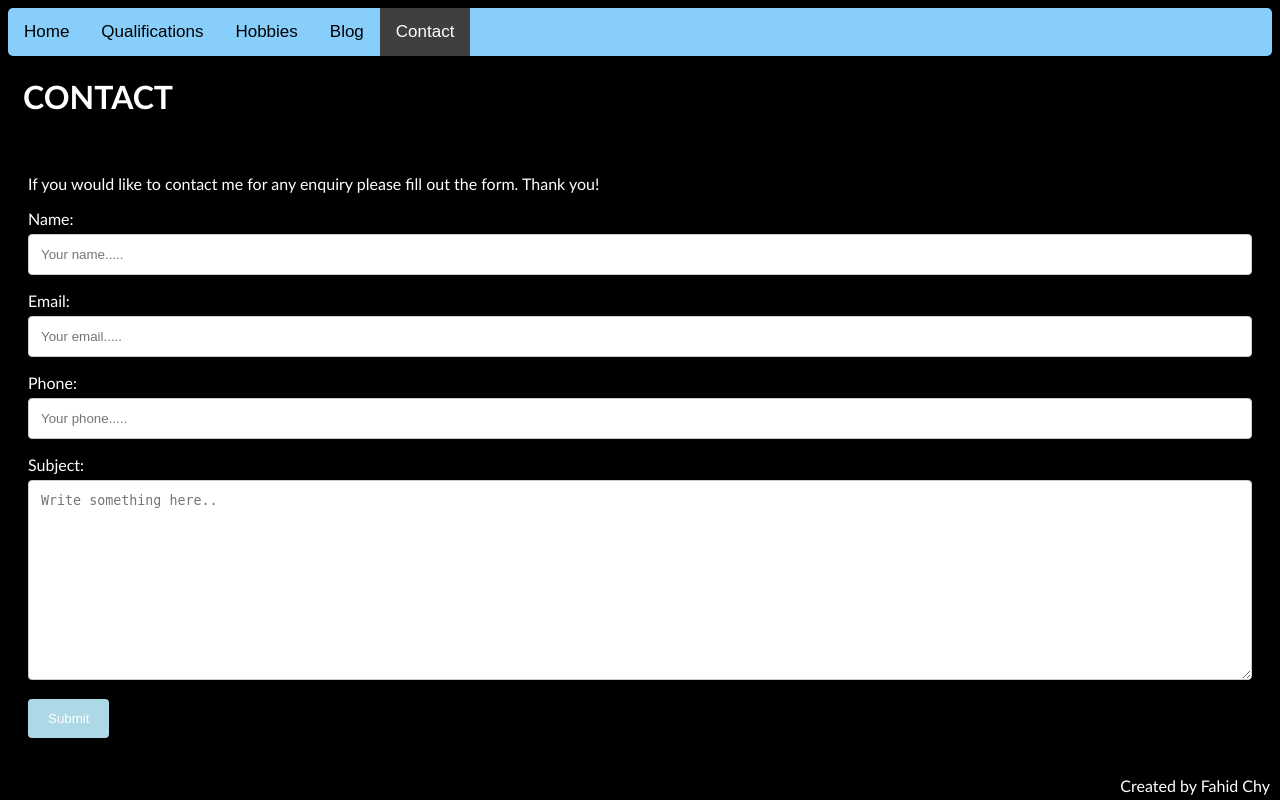
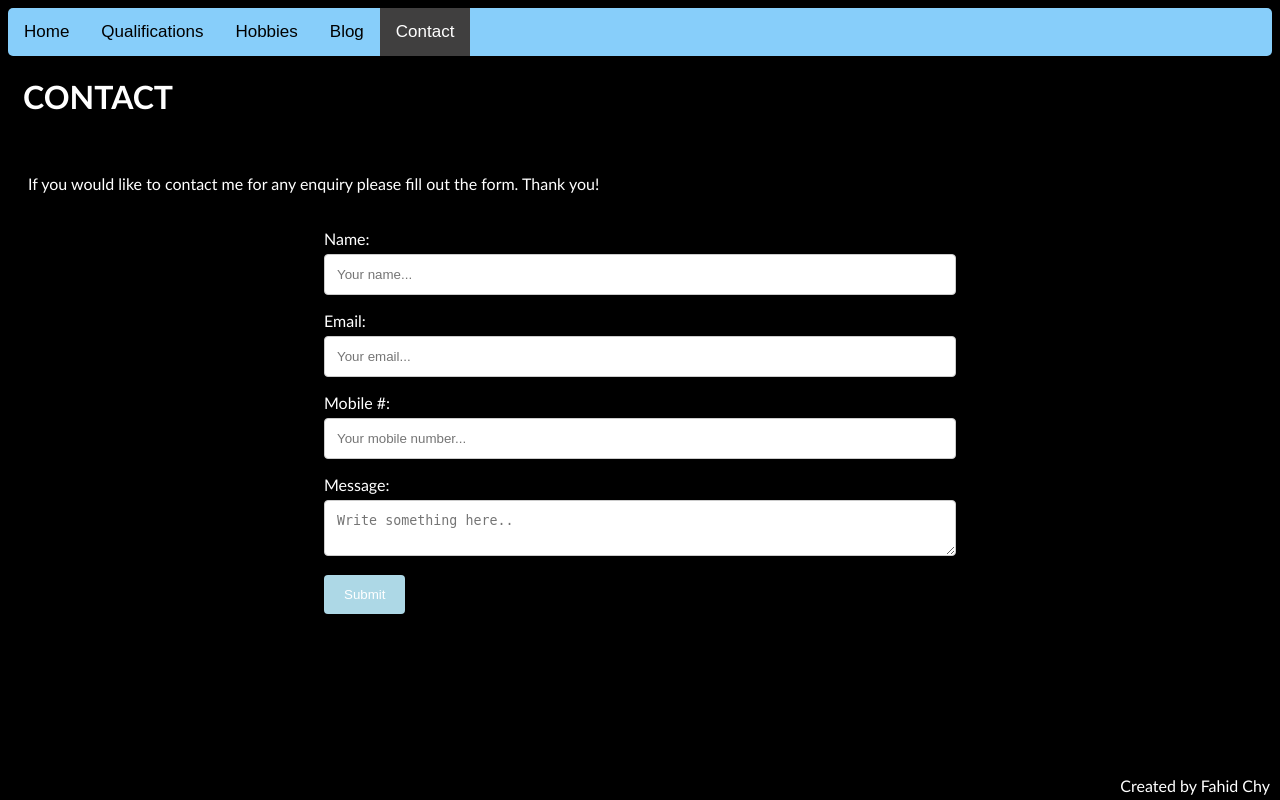
Before and after one commit to fahidchy/porto, a PHP site: page /contact.php in a window 1280 px wide. Run offline with PHP 8.4, Linux system fonts and the light colour scheme.

Commit message:
add send message/ validation/ style

```diff
--- a/contact.php
+++ b/contact.php
@@ -1,11 +1,31 @@
+<?php
+ include "./php/DatabaseConnection.php";
+ $connection = new DatabaseConnection("localhost");
+ $pdo = $connection-> connect();
+
+  if(isset($_POST['submit-contact-form'])){
+    $name = $_POST['name'];
+    $email = $_POST['email'];
+    $mobile = $_POST['mobile'];
+    $content = $_POST['message'];
+
+    $stmt = $pdo->prepare("INSERT INTO message (FROM_EMAIL,FROM_MOBILE, FROM_NAME, CONTENT) VALUES(?,?,?,?)");
+    $result = $stmt->execute([$name,$email,$mobile,$content]);
+    if($result){
+      header("location:contact.php");
+    }
+  }
+?>
 <!DOCTYPE html>
 <html lang="en">
 
 <head>
   <meta charset="UTF-8">
   <meta http-equiv="X-UA-Compatible" content="IE=edge">
-  <title>Contact</title>
-  <link rel="stylesheet" type="text/css" href="css/styles.css">
+  <title>Contact Form</title>
+  <link rel="stylesheet" type="text/css" href="css/styles.css?v=<?php echo time(); ?>">
+  <script language="JavaScript" type="text/javascript" src="https://code.jquery.com/jquery-3.6.3.slim.min.js" integrity="sha256-ZwqZIVdD3iXNyGHbSYdsmWP//UBokj2FHAxKuSBKDSo=" crossorigin="anonymous"></script>
+  <script src="./jscripts/index.js" defer></script>
 </head>
 
 <body>
@@ -21,19 +41,35 @@
   <h1>CONTACT</h1>
   <div class="container">
     <p>If you would like to contact me for any enquiry please fill out the form. Thank you!</p>
-    <form action="" method ="GET" name="myForm" onSubmit="return validationFunction()">
 
-      <label for="name"></label>
-      Name: <input type="text" id="name" name="name" placeholder="Your name.....">
-      Email: <input type="email" id="email" name="email" placeholder="Your email.....">
-      Phone: <input type="text" id="phone" name="phone" placeholder="Your phone.....">
-      Subject: <textarea id="subject" name="subject" placeholder="Write something here.."
-        style="height:200px"></textarea>
+  </div>
+  <main id="contact-main">
+    <form action="" method ="post">
+    <div class="label-input-wrapper">
+        <label for="name">Name: </label>
+        <input type="text" name="name" required placeholder="Your name..." onblur="nameValidation(this.value,'.name-error')" />
+        <span class="name-error">Invalid name</span>
+    </div>
 
-      <input type="submit" value="Submit">
+    <div class="label-input-wrapper">
+        <label for="email">Email: </label>
+        <input type="email" name="email" id="email" required placeholder="Your email..." onblur="validateEmail()"/>
+        <span class="err-msg-email"></span>
+    </div>
+    <div class="label-input-wrapper">
+        <label for="mobile">Mobile #: </label>
+        <input type="text" id="mobileNum" name="mobile" required placeholder="Your mobile number..."onblur="validateMobileNum()"/>
+          <span class="err-msg-mobile"></span>
+    </div>
+    <div class="label-input-wrapper">
+      <label for="message">Message: </label>
+      <textarea name="message" placeholder="Write something here.."></textarea>
+    </div>
+
+    <input type="submit" value="Submit" name="submit-contact-form">
 
     </form>
-  </div>
+  </main>
   <footer>
     <p >Created by Fahid Chy<br>
     </p>
--- a/css/styles.css
+++ b/css/styles.css
@@ -247,3 +247,24 @@
             border-spacing: 24px;
             border-color: white;
            }
+
+
+          /* contact form */
+
+          #contact-main{
+            display: flex;
+            align-items: center;
+            justify-content: center;
+          }
+
+          #contact-main> form{
+            width: 50%;
+          }
+
+          .err-msg-email, .name-error,.err-msg-mobile{
+            color: red;
+          }
+
+          .name-error{
+            display: none;
+          }
--- a/jscripts/index.js
+++ b/jscripts/index.js
@@ -26,6 +26,30 @@ function validatePasswordMatch(value,elementClass, targetElement, targetElementC
     }
 }
 
+const validateEmail = () => {
+    const emailRegex = /^\w+([\.-]?\w+)*@\w+([\.-]?\w+)*(\.\w{2,3})+$/;
+    const email = $('#email')[0].value;
+    if(email === ""){
+        document.querySelector(".err-msg-email").innerHTML = "Please enter your email";
+     }else if(!emailRegex.test(email)){
+        document.querySelector(".err-msg-email").innerHTML = "Invalid email";
+     }else{
+         document.querySelector(".err-msg-email").innerHTML ="";
+     }
+}
+
+const validateMobileNum = () => {
+    const mobileRegex = /^04\d{8}$/;
+    const mobileNum = $('#mobileNum')[0].value;
+    if(mobileNum === ""){
+        document.querySelector(".err-msg-mobile").innerHTML ="";
+    }else if(!mobileRegex.test(mobileNum)){
+        document.querySelector(".err-msg-mobile").innerHTML = "Invalid mobile number";
+    }else{
+        document.querySelector(".err-msg-mobile").innerHTML ="";
+    }
+}
+
 $("#like-button").click(function(e){
     setTimeout(() => {
         e.currentTarget.disabled = true;
```
